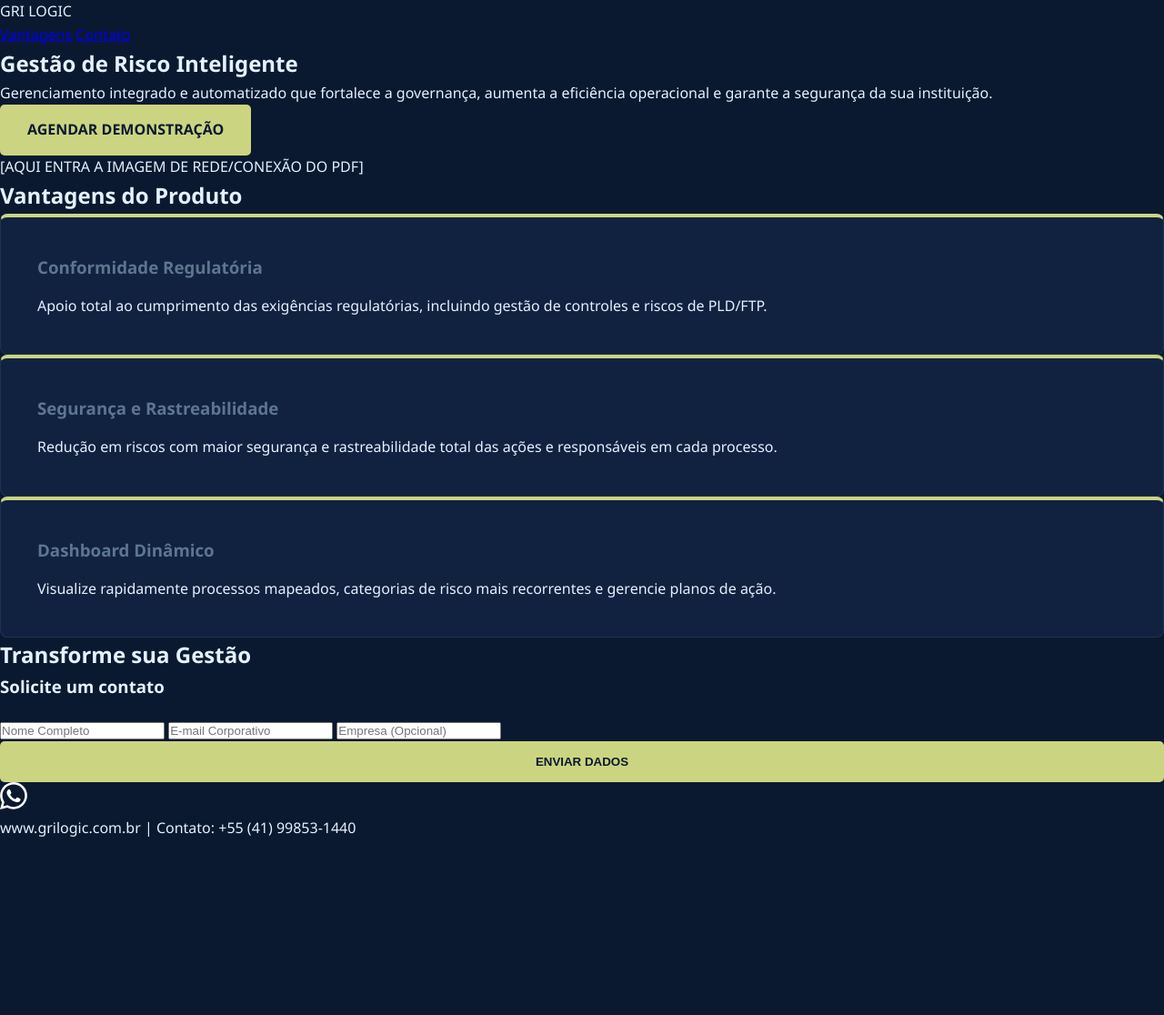
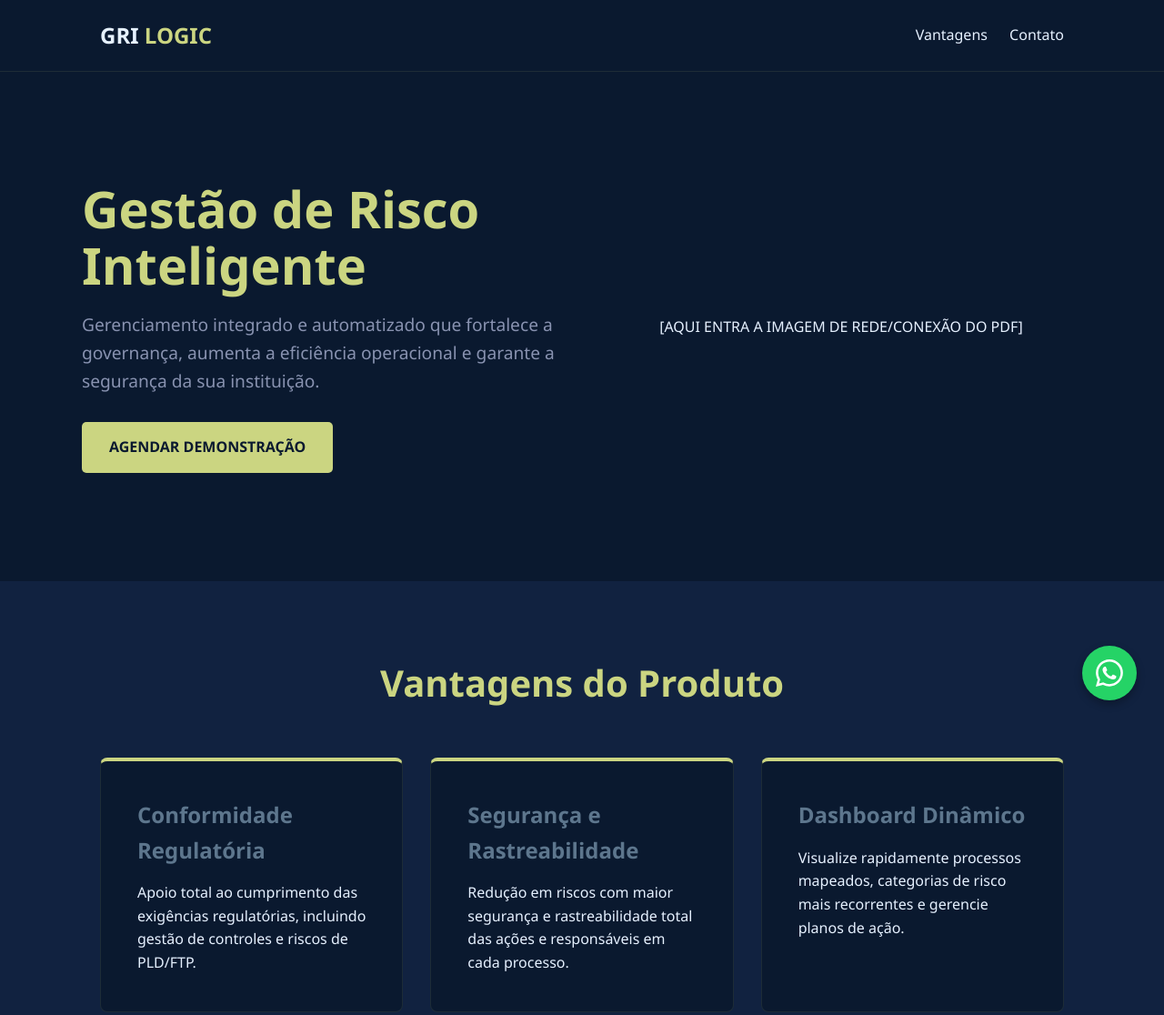
Before and after one commit to deehschimidt/grilogic-alpha, a website: page index.html in a window 1280 px wide. Shown: the top 1116 px of the page at 91% size. Before the commit the page ends 923 px from the top, so only its background shows below. Drawn offline with Linux system fonts and the light colour scheme.

Commit message:
organiza o site novamente

```diff
--- a/style.css
+++ b/style.css
@@ -1,14 +1,11 @@
 :root {
-    /* Paleta extraída do PDF - Azul como base */
-    --cor-fundo: #0a192f;           /* Azul Marinho Profundo */
-    --cor-primaria: #5d768d;        /* Azul Aço (Autoridade) */
-    --cor-detalhe-verde: #cbd581;   /* Verde Lima (Destaque/CTA) */
-
-    /* Auxiliares */
+    /* Paleta baseada no seu PDF: Azul dominante e Verde detalhe */
+    --cor-fundo: #0a192f;
+    --cor-primaria: #5d768d;        /* Azul Aço do PDF */
+    --cor-detalhe-verde: #cbd581;   /* Verde Lima do PDF */
     --cor-texto-claro: #e6f1ff;
     --cor-texto-escuro: #8892b0;
     --cor-card: #112240;
-
     font-family: 'Segoe UI', Roboto, Helvetica, Arial, sans-serif;
 }
 
@@ -20,34 +17,107 @@
     line-height: 1.6;
 }
 
-/* --- BOTÕES --- */
-.btn-primario {
-    background: var(--cor-detalhe-verde); /* Verde apenas no botão de ação */
-    color: var(--cor-fundo);
-    padding: 15px 30px;
-    border: none;
-    border-radius: 5px;
-    font-weight: bold;
-    cursor: pointer;
-    text-transform: uppercase;
-    text-decoration: none;
-    display: inline-block;
-    transition: all 0.3s ease;
+/* --- ESTRUTURA DE LAYOUT --- */
+.container {
+    max-width: 1100px;
+    margin: 0 auto;
+    padding: 0 20px;
 }
 
-.btn-primario:hover {
-    transform: translateY(-3px);
-    box-shadow: 0 10px 20px rgba(203, 213, 129, 0.3);
+/* --- CABEÇALHO --- */
+header {
+    padding: 20px 0;
+    border-bottom: 1px solid rgba(203, 213, 129, 0.1);
 }
 
-/* --- CARDS DE VANTAGENS --- */
+.nav-container {
+    display: flex;
+    justify-content: space-between;
+    align-items: center;
+}
+
+.logo {
+    font-weight: bold;
+    font-size: 24px;
+    color: var(--cor-texto-claro);
+}
+
+.logo span {
+    color: var(--cor-detalhe-verde);
+}
+
+nav a {
+    color: var(--cor-texto-claro);
+    text-decoration: none;
+    margin-left: 20px;
+    font-weight: 500;
+    transition: 0.3s;
+}
+
+nav a:hover {
+    color: var(--cor-detalhe-verde);
+}
+
+/* --- HERO SECTION --- */
+.hero {
+    display: flex;
+    align-items: center;
+    justify-content: space-between;
+    padding: 100px 0;
+    min-height: 70vh;
+    flex-wrap: wrap;
+    gap: 40px;
+}
+
+.hero-content { flex: 1; min-width: 300px; }
+
+.hero h1 {
+    font-size: 3.5rem;
+    color: var(--cor-detalhe-verde); /* Título principal em destaque */
+    margin-bottom: 20px;
+    line-height: 1.1;
+}
+
+.hero p {
+    font-size: 1.2rem;
+    color: var(--cor-texto-escuro);
+    margin-bottom: 30px;
+}
+
+.placeholder-box {
+    flex: 1;
+    min-width: 300px;
+    display: flex;
+    align-items: center;
+    justify-content: center;
+}
+
+/* --- VANTAGENS --- */
+.advantages {
+    background-color: var(--cor-card);
+    padding: 80px 0;
+}
+
+.section-title {
+    text-align: center;
+    color: var(--cor-detalhe-verde);
+    margin-bottom: 50px;
+    font-size: 2.5rem;
+}
+
+.grid-advantages {
+    display: grid;
+    grid-template-columns: repeat(auto-fit, minmax(300px, 1fr));
+    gap: 30px;
+}
+
 .card {
     padding: 40px;
-    border: 1px solid rgba(93, 118, 141, 0.2); /* Borda em azul suave */
-    border-top: 4px solid var(--cor-detalhe-verde); /* Detalhe em verde no topo */
+    border: 1px solid rgba(203, 213, 129, 0.1);
+    border-top: 4px solid var(--cor-detalhe-verde);
     border-radius: 8px;
-    background: var(--cor-card);
-    transition: transform 0.3s;
+    background: var(--cor-fundo);
+    transition: 0.3s;
 }
 
 .card:hover {
@@ -56,21 +126,76 @@
 }
 
 .card h3 {
-    color: var(--cor-primaria); /* Título em Azul */
+    color: var(--cor-primaria); /* Títulos secundários em Azul Aço */
     margin-bottom: 15px;
+    font-size: 1.5rem;
 }
 
-/* --- IMAGENS DO SISTEMA (PRINTS) --- */
+/* --- BOTÕES --- */
+.btn-primario {
+    background: var(--cor-detalhe-verde);
+    color: var(--cor-fundo);
+    padding: 15px 30px;
+    border: none;
+    border-radius: 5px;
+    font-size: 1rem;
+    font-weight: bold;
+    cursor: pointer;
+    text-transform: uppercase;
+    text-decoration: none;
+    display: inline-block;
+    transition: 0.2s;
+}
+
+.btn-primario:hover {
+    transform: translateY(-2px);
+    box-shadow: 0 5px 15px rgba(203, 213, 129, 0.3);
+}
+
+/* --- FORMULÁRIO --- */
+.conversion { padding: 100px 0; text-align: center; }
+
+.form-skeleton {
+    max-width: 500px;
+    margin: 0 auto;
+    padding: 40px;
+    background: var(--cor-card);
+    border-radius: 10px;
+    border: 1px solid var(--cor-detalhe-verde);
+}
+
+.input-dummy {
+    width: 100%;
+    padding: 15px;
+    margin-bottom: 15px;
+    background: var(--cor-fundo);
+    border: 1px solid #333;
+    color: white;
+    border-radius: 5px;
+}
+
+/* --- WHATSAPP FLOAT --- */
+.whatsapp-float {
+    position: fixed; bottom: 30px; right: 30px; width: 60px; height: 60px;
+    background-color: #25d366; border-radius: 50%; display: flex;
+    align-items: center; justify-content: center; box-shadow: 0 4px 10px rgba(0,0,0,0.3);
+    text-decoration: none; z-index: 999; transition: 0.2s;
+}
+
+.whatsapp-float:hover { transform: scale(1.1); }
+
+footer {
+    padding: 30px;
+    text-align: center;
+    border-top: 1px solid rgba(93, 118, 141, 0.1);
+    margin-top: 50px;
+    color: var(--cor-texto-escuro);
+}
+
+/* --- ESTILO DAS IMAGENS DO SISTEMA --- */
 .img-sistema {
     width: 100%;
-    border-radius: 10px;
+    border-radius: 8px;
+    box-shadow: 0 20px 40px rgba(0, 0, 0, 0.4);
     border: 1px solid rgba(203, 213, 129, 0.2);
-    box-shadow: 0 20px 40px rgba(0, 0, 0, 0.5);
-    transition: transform 0.4s ease;
 }
-
-.img-sistema:hover {
-    transform: scale(1.02);
-}
-
-/* ... mantenha o restante das classes de layout (hero, container, etc) ... */
```
